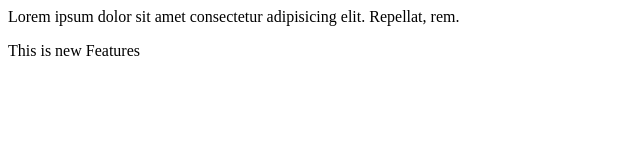
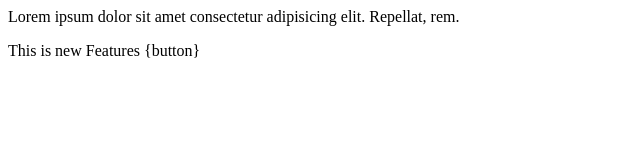
Before and after one commit to 1ujjwal/LocalRepo, a plain HTML site: page LocalRepo/index.html in a window 1280 px wide. Shown: the full height of the page, 0-640 px from the left. Drawn offline with Linux system fonts and the light colour scheme.

```diff
--- a/LocalRepo/index.html
+++ b/LocalRepo/index.html
@@ -1,2 +1,2 @@
 <p>Lorem ipsum dolor sit amet consectetur adipisicing elit. Repellat, rem.</p>
-<p>This is new Features</p>
+<p>This is new Features {button}</p>
```
